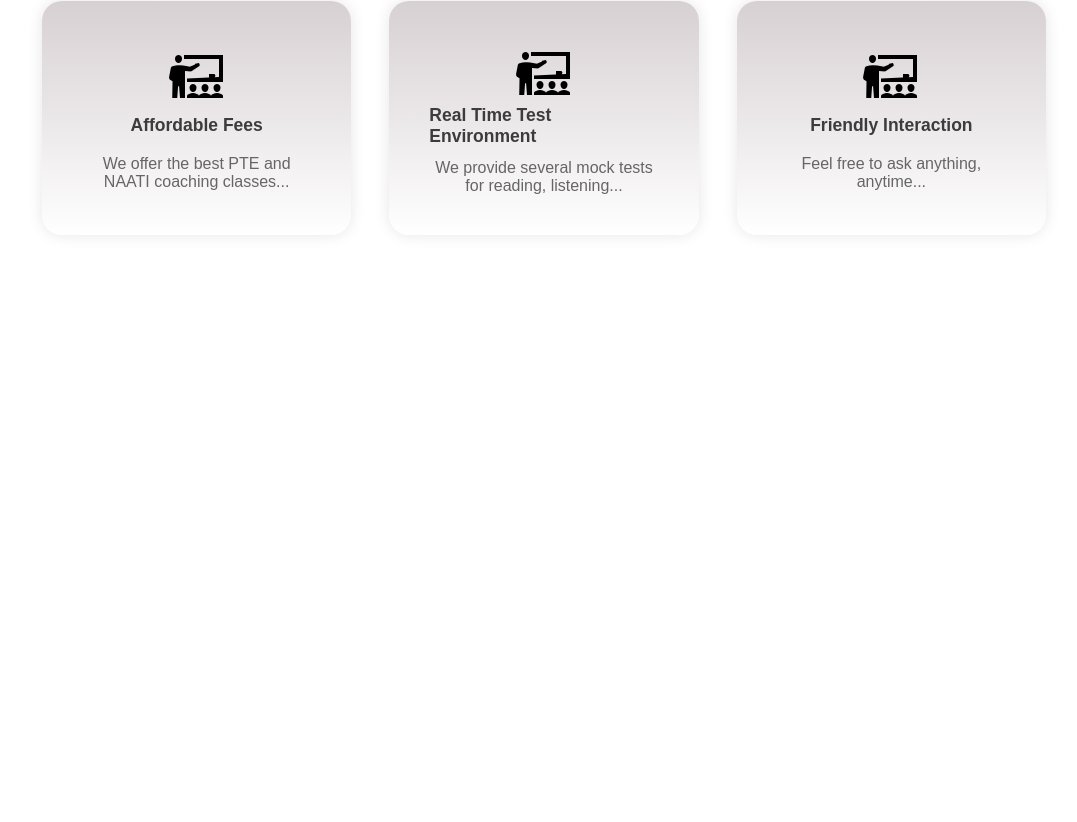
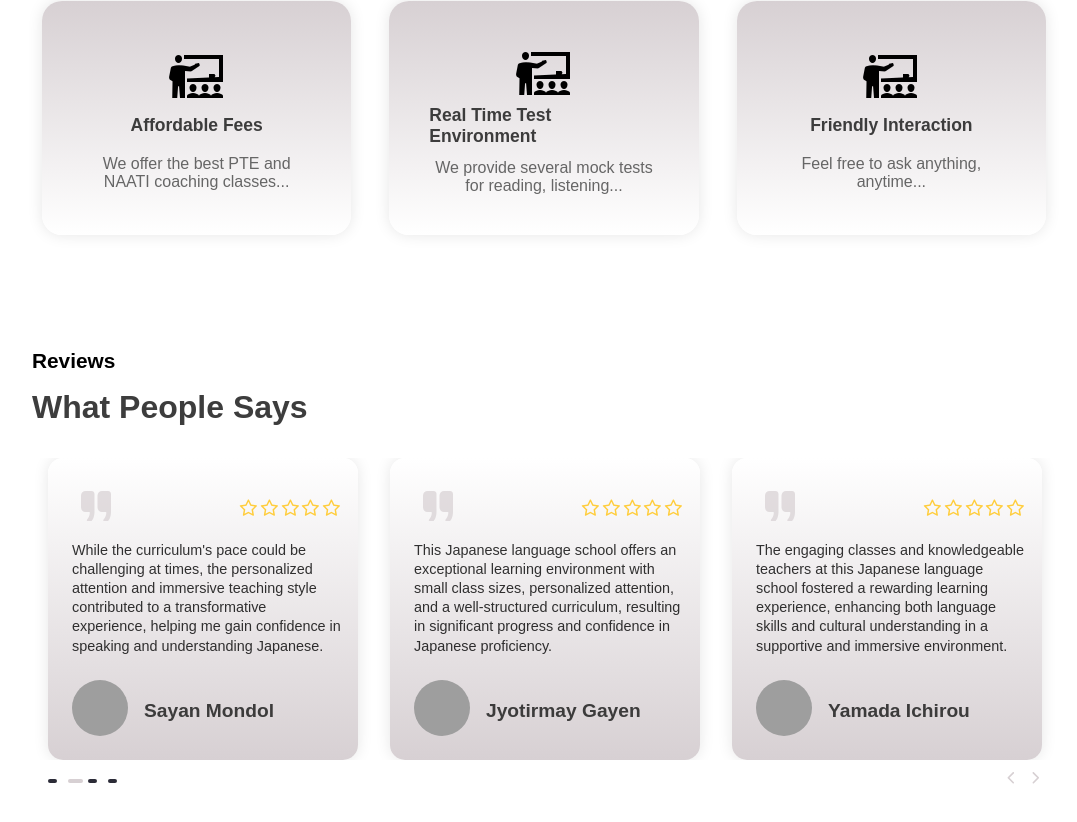
Before and after one commit to sayan0110/yjls-school, a React (Create React App) app: page / in a window 1280 px wide. Shown: the part 2335-3157 px from the top of the page, without its empty margins (96-1173 px from the left). Before the commit the page ends 2620 px from the top, so only its background shows below. Built offline with nearby package versions, Linux system fonts and the light colour scheme; grey boxes are pictures that could not be loaded; a web font is replaced by a local one.

Commit message:
review-section

```diff
--- a/package.json
+++ b/package.json
@@ -11,10 +11,13 @@
     "@testing-library/react": "^13.4.0",
     "@testing-library/user-event": "^13.5.0",
     "react": "^18.2.0",
+    "react-awesome-reveal": "^4.2.8",
     "react-dom": "^18.2.0",
+    "react-icons": "^5.0.1",
     "react-scripts": "5.0.1",
     "react-slick": "^0.30.2",
     "slick-carousel": "^1.8.1",
+    "styled-components": "^6.1.8",
     "web-vitals": "^2.1.4"
   },
   "scripts": {
--- a/src/App.js
+++ b/src/App.js
@@ -4,6 +4,7 @@ import Banner from './components/Banner';
 import AboutUs from './components/AboutUs';
 import CardSlider from './components/CardSlider';
 import WhyChooseUs from './components/WhyChooseUs';
+import Review from './components/Reviews/Review';
 
 export default function App() {
     return (
@@ -13,6 +14,7 @@ export default function App() {
             <AboutUs />
             <CardSlider />
             <WhyChooseUs />
+            <Review />
         </>
     );
 }
--- /dev/null
+++ b/src/components/Reviews/Review.jsx
@@ -0,0 +1,184 @@
+import React, { useRef } from 'react'
+import Slider from 'react-slick'
+import styled from 'styled-components'
+import ReviewSlider from './ReviewSlider';
+import { IoIosArrowBack, IoIosArrowForward } from "react-icons/io";
+import { Slide } from 'react-awesome-reveal';
+
+let reviews = [
+    {
+        name: "Pancham Sardar",
+        img_url: "https://lh3.googleusercontent.com/a/ACg8ocJ4g-AroaXPQUpWEAWEtwvFGnNrz7RzLuuNDW4d9I33Vhy8Lf1s=s360-c-no",
+        stars: 5,
+        disc: `Attending this Japanese language school was a fantastic decision due to its friendly environment and supportive staff, making it easy to connect with fellow students and practice speaking Japanese.It is great way to start my carrer.`
+    },
+    {
+        name: "Sayan Mondol",
+        img_url: "https://media.licdn.com/dms/image/D5603AQGwqLAuGJ8w-A/profile-displayphoto-shrink_800_800/0/1687842986093?e=1717632000&v=beta&t=ikbZISdl_GSKieqsIr3xnF8b5xXr5Eee7e_DK9FAAbg",
+        stars: 5,
+        disc: `While the curriculum's pace could be challenging at times, the personalized attention and immersive teaching style contributed to a transformative experience, helping me gain confidence in speaking and understanding Japanese.`
+    },
+    {
+        name: "Jyotirmay Gayen",
+        img_url: "https://scontent.fccu3-1.fna.fbcdn.net/v/t39.30808-6/300784210_108013728701892_9044260359287301210_n.jpg?stp=cp6_dst-jpg&_nc_cat=104&ccb=1-7&_nc_sid=5f2048&_nc_ohc=qBKsZcEuzY0Ab6pek2A&_nc_ht=scontent.fccu3-1.fna&oh=00_AfAlZ_u8eiOQlIbZPdiktyy_Fr8QFWF3kU75DcZzA8bXTA&oe=6614F5E3",
+        stars: 5,
+        disc: `This Japanese language school offers an exceptional learning environment with small class sizes, personalized attention, and a well-structured curriculum, resulting in significant progress and confidence in Japanese proficiency.`
+    },
+    {
+        name: "Yamada Ichirou",
+        img_url: "https://i.pinimg.com/236x/2c/2f/6c/2c2f6c036c63482501f4fc611ae92309.jpg",
+        stars: 5,
+        disc: `The engaging classes and knowledgeable teachers at this Japanese language school fostered a rewarding learning experience, enhancing both language skills and cultural understanding in a supportive and immersive environment.`
+    },
+]
+var settings = {
+    dots: true,
+    infinite: true,
+    speed: 500,
+    slidesToShow: 3,
+    slidesToScroll: 1,
+    swipeToSlide: true,
+    initialSlide: 0,
+    autoplay: true,
+    autoplaySpeed: 5000,
+    pauseOnHover: true,
+    arrows: false,
+    responsive: [
+        {
+            breakpoint: 990,
+            settings: {
+                swipeToSlide: true,
+                slidesToShow: 2,
+                slidesToScroll: 1,
+                infinite: true,
+                dots: true
+            }
+        },
+        {
+            breakpoint: 600,
+            settings: {
+                swipeToSlide: true,
+                slidesToShow: 2,
+                slidesToScroll: 1,
+                initialSlide: 2
+            }
+        },
+        {
+            breakpoint: 530,
+            settings: {
+                swipeToSlide: true,
+                slidesToShow: 1,
+                slidesToScroll: 1
+            }
+        }
+    ]
+}
+
+const Review = () => {
+    const arrowRef = useRef(null);
+    let reviewDisc = "";
+    reviewDisc = reviews.map((item, i) => (
+        <ReviewSlider item={item} key={i} />
+    ))
+    return (
+        <Container id='client'>
+            <Slide direction="left">
+                <span className="green">Reviews</span>
+                <h1>what people says</h1>
+            </Slide>
+            <Testimonials>
+                <Slider ref={arrowRef} {...settings}>
+                    {reviewDisc}
+                </Slider>
+                <Buttons>
+                    <button
+                        onClick={() => arrowRef.current.slickPrev()}
+                    ><IoIosArrowBack /></button>
+                    <button
+                        onClick={() => arrowRef.current.slickNext()}
+                    ><IoIosArrowForward /></button>
+                </Buttons>
+            </Testimonials>
+        </Container>
+    );
+}
+
+export default Review;
+
+const Container = styled.div`
+    width: 80%;
+    max-width: 1280px;
+    margin: 0 auto;
+    padding: 4rem 0;
+
+    @media(max-width:840px){
+        width: 90%;
+    }
+
+    span{
+        font-size: 1.3rem;
+        font-weight: 600;
+        text-transform: capitalize;
+    }
+
+    h1{
+        color: rgba(51, 51, 51, 0.95);
+        padding-top: 1rem;
+        text-transform: capitalize;
+    }
+
+    .slick-list, .slick-slider, .slick-track{
+        padding: 0;
+    }
+
+    .slick-dots{
+        text-align: left;
+        margin-left: 1rem;
+    }
+
+    .slick-dots li button:before{
+        content: "";
+    }
+
+    .slick-dots li button{
+        width: 9px;
+        height: 4px;
+        background: linear-gradient(159deg, rgb(45, 45, 58) 0%, rgb(43, 43, 53) 100%);
+        padding: 0.1rem;
+        margin-top: 1rem;
+        transition: all 400ms ease-in-out;
+        border-radius: 50px;
+    }
+
+    .slick-dots li.slick-active button{
+        background: #D7D0D3;
+        width: 15px;
+    }
+
+    .slick-dots li{
+        margin: 0;
+    }
+`
+
+const Testimonials = styled.div`
+    margin-top: 2rem;
+    position: relative;
+`
+const Buttons = styled.div`
+    position: absolute;
+    right: 0.7rem;
+    bottom: -2rem;
+
+    button{
+        background-color: transparent;
+        margin-left: 0.5rem;
+        border: none;
+        color: #D7D0D3;
+        cursor: pointer;
+        font-size: 1.1rem;
+    }
+
+    @media(max-width:530px){
+        display: none;
+    }
+`
--- /dev/null
+++ b/src/components/Reviews/ReviewSlider.jsx
@@ -0,0 +1,89 @@
+import React from 'react';
+import styled from 'styled-components';
+import { IoIosQuote } from "react-icons/io";
+import { AiOutlineStar } from "react-icons/ai";
+
+const ReviewSlider = (props) => {
+    const { name, position, img_url, stars, disc } = props.item;
+    return (
+        <Container>
+            <Header>
+                <span className='quote'><IoIosQuote /></span>
+                <div>
+                    {Array(stars).fill().map((_, i) => (
+                        <span className='star' key={i}>
+                            <AiOutlineStar />
+                        </span>
+                    ))}
+                </div>
+            </Header>
+            <Body>
+                {disc}
+            </Body>
+            <Footer>
+                <img src={img_url} alt={name} />
+                <div className="details">
+                    <h1>{name}</h1>
+                </div>
+            </Footer>
+        </Container>
+    );
+}
+
+export default ReviewSlider;
+
+const Container = styled.div`
+    background: linear-gradient(180deg, white 0%, #D7D0D3 100%);
+    padding: 1.5rem 1rem;
+    padding-left: 1.5rem;
+    margin: 0 1rem;
+    border-radius: 15px;
+    box-shadow: 0 0 15px rgba(0, 0, 0, 0.1);
+`
+
+const Header = styled.div`
+    display: flex;
+    align-items: center;
+    justify-content: space-between;
+    .quote{
+        font-size: 3rem;
+        color: #D7D0D3;
+        opacity: 0.7;
+    }
+
+    .star{
+        color: #ffcd3c;
+        font-size: 1.3rem;
+    }
+`
+const Body = styled.p`
+    font-size: 0.9rem;
+    color: rgba(0, 0, 0, 0.8);
+    margin-bottom: 1.5rem;
+    line-height: 1.2rem;
+`
+const Footer = styled.div`
+    display: flex;
+    align-items: center;
+    gap: 1rem;
+    img{
+        width: 3.5rem;
+        height: 3.5rem;
+        border-radius: 50px;
+        object-fit: cover;
+    }
+
+    h1{
+        color: rgba(0, 0, 0, 0.85);
+        font-size: 1.2rem;
+        font-weight: 700;
+        margin-bottom: 10px;
+        @media(max-width: 580px){
+            font-size: 1rem;
+        }
+        @media(max-width: 538px){
+            font-size: 0.9rem;
+        }
+    }
+
+`
```
Also changed, not shown: 1 other file (tests, documents, lock files or other folders).
